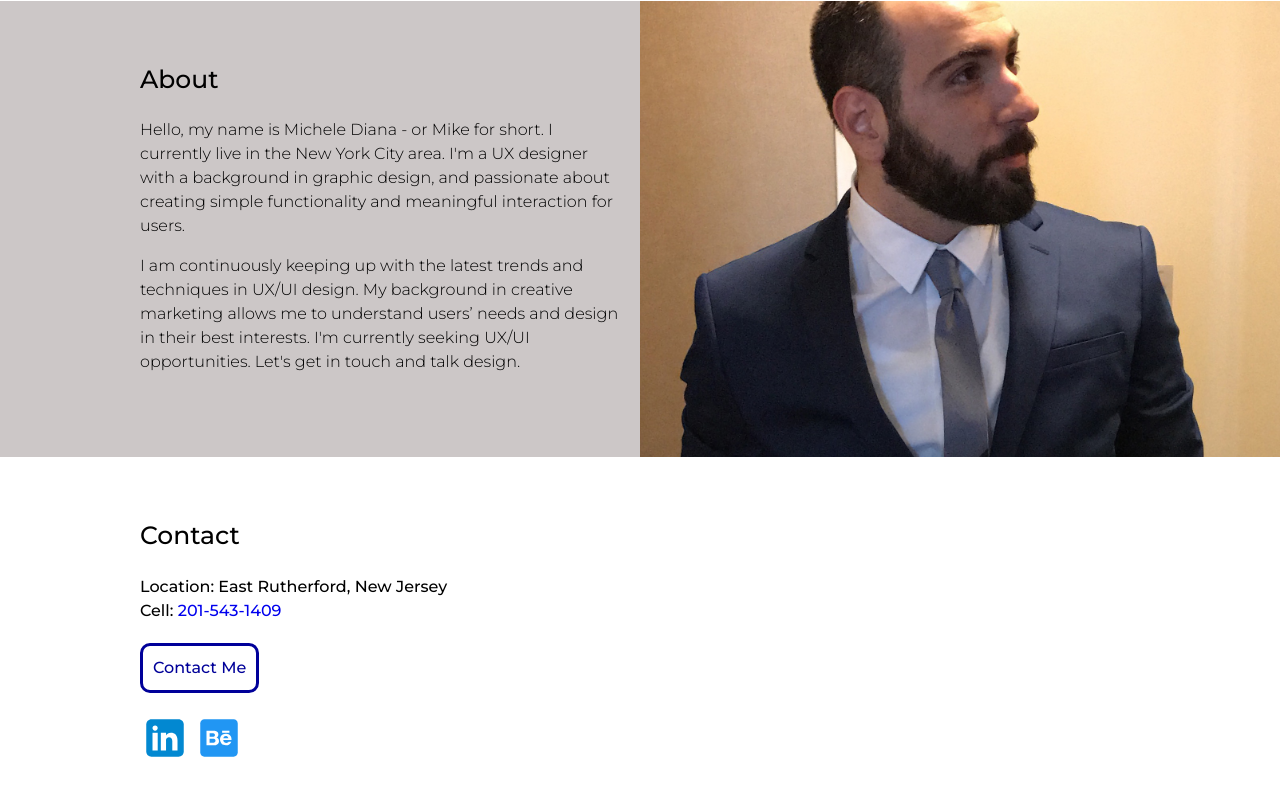
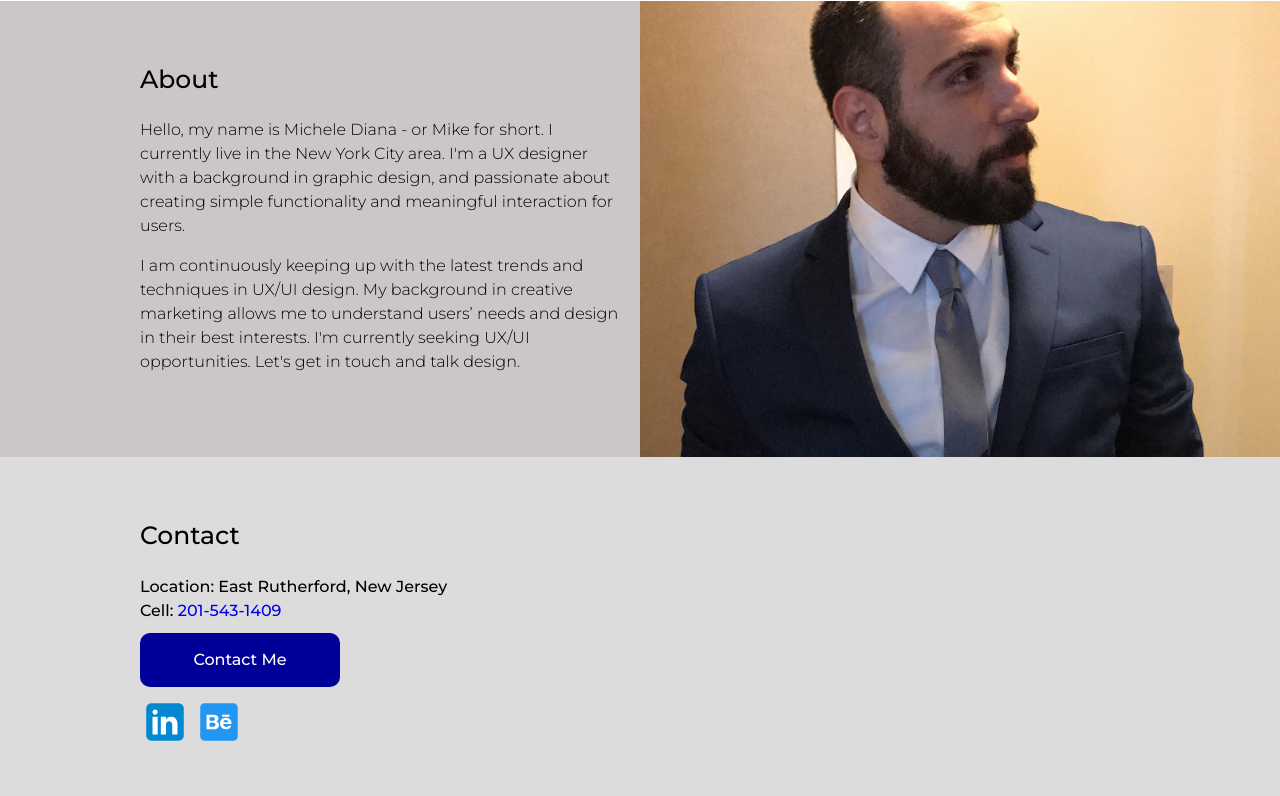
Before and after one commit to michelediana/portfolio-website, a plain HTML site: page index.html in a window 1280 px wide. Both pictures are taken after a click on the link "About". Shown: the part 1196-1992 px from the top of the page. Drawn offline with nearby package versions, Linux system fonts and the light colour scheme.

Commit message:
Update CSS, Fixed footer BG color Added jquery smooth scroll Fixed links to video in Ex App

```diff
--- a/css/style.css
+++ b/css/style.css
@@ -105,7 +105,7 @@ Container & Columns
 #about{
   background-color:#ccc7c7;
 }
-#contact #thankyou{
+#contact, #thankyou{
   background-color: #DCDCDC;
 }
 
@@ -158,7 +158,7 @@ Buttons:
 Primary:#000099
 Secondary:#0000E5
 =====================*/
-.view-project{
+.button,.view-project{
   border-radius: 10px;
   background-color: #000099;
   border:none;
@@ -171,14 +171,14 @@ Secondary:#0000E5
   margin: 10px 0;
   transition: all 0.5s;
 }
-.view-project span{
+.button span,.view-project span{
   cursor: pointer;
   display: inline-block;
   position: relative;
   transition: 0.5s;
 }
 
-.view-project span:after{
+.button span:after,.view-project span:after{
   content: '\00bb';
   position: absolute;
   opacity: 0;
@@ -187,35 +187,18 @@ Secondary:#0000E5
   transition: 0.5s;
 }
 
-.view-project:hover span{
+.button:hover span,.view-project:hover span{
 padding-right: 25px;
 
 }
-.view-project:hover span:after{
+.button:hover span:after,.view-project:hover span:after{
 opacity: 1;
 right:0;
 }
 
-.view-project p{
+.button p,.view-project p{
   display: inline-block;
   width: 100px;
-}
-
-.button{
-  border-radius:10px;
-  border-style:solid;
-  border-color:#000099;
-  display: inline-block;
-  font-family:inherit;
-  color:#000099;
-  font-size:16px;
-  padding: 10px;
-  margin: 2% 0;
-}
-
-.button:hover{
-  color:white;
-  background-color:#000099;
 }
 
 /*===================
--- a/index.html
+++ b/index.html
@@ -82,7 +82,7 @@
       <h2>Contact</h2>
       <span>Location: East Rutherford, New Jersey</span>
       <br><span>Cell: <a href="tel:2015431409">201-543-1409</a></span>
-      <br><span><a href="mailto:mihcelediana87@gmail.com" class="button">Contact Me</a></span>
+      <br><a href="mailto:mihcelediana87@gmail.com" class="button"><span>Contact Me</span></a>
       <!-- Social Icon Images-->
       <!-- Linkedin Icon-->
       <div>
@@ -96,6 +96,7 @@
       </div>
     </div>
   </div>
+  <script src="https://ajax.googleapis.com/ajax/libs/jquery/3.3.1/jquery.min.js"></script>
   <script src="js/scripts.js"></script>
 </body>
 </html>
--- a/js/scripts.js
+++ b/js/scripts.js
@@ -1 +1,26 @@
 console.log("Whats Up Everybody! This is my portfolio website")
+
+$(document).ready(function(){
+  // Add smooth scrolling to all links
+  $("a").on('click', function(event) {
+
+    // Make sure this.hash has a value before overriding default behavior
+    if (this.hash !== "") {
+      // Prevent default anchor click behavior
+      event.preventDefault();
+
+      // Store hash
+      var hash = this.hash;
+
+      // Using jQuery's animate() method to add smooth page scroll
+      // The optional number (800) specifies the number of milliseconds it takes to scroll to the specified area
+      $('html, body').animate({
+        scrollTop: $(hash).offset().top
+      }, 800, function(){
+
+        // Add hash (#) to URL when done scrolling (default click behavior)
+        window.location.hash = hash;
+      });
+    } // End if
+  });
+});
```
Also changed, not shown: exapp.html (+3 -2 lines), fitted.html (+9 -7 lines), ._exapp.html, ._fitted.html, ._index.html, css/._style.css.
